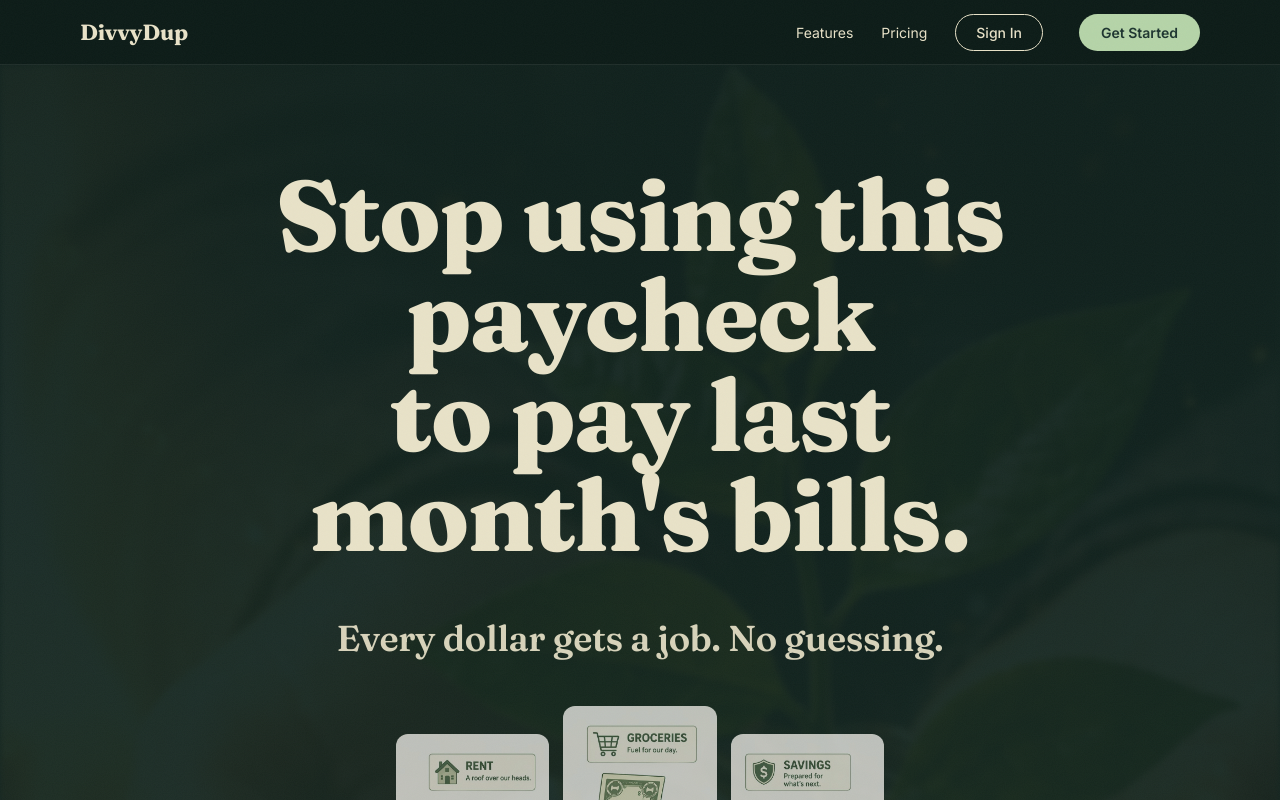
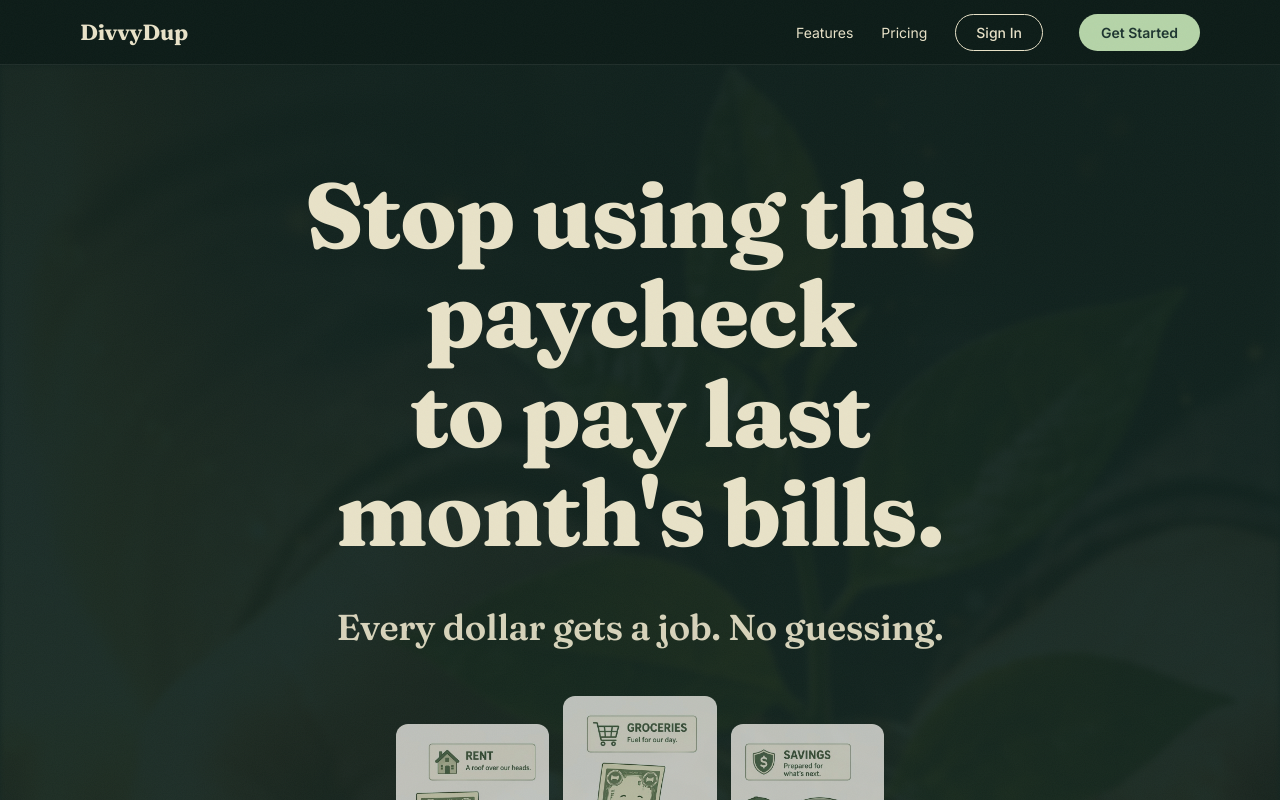
Before and after one commit to r1gger1/divvydup, a React (Vite) app: page / in a window 1280 px wide. Shown: the top 800 px of the page. Built offline with nearby package versions, Linux system fonts and the light colour scheme.

Commit message:
Tighten headline sizing and spacing for better readability

```diff
--- a/src/App.jsx
+++ b/src/App.jsx
@@ -34,7 +34,7 @@ function LandingPage({onGetStarted,onSignIn,showAddToAccount=false,onAddToAccoun
         <div style={{ position: 'absolute', inset: 0, backgroundImage: "url('/hero-background.jpg')", backgroundSize: 'cover', backgroundPosition: 'center', opacity: 0.12, filter: 'blur(3px)', zIndex: 0 }} />
         <div style={{ position: 'absolute', inset: 0, background: 'linear-gradient(180deg, rgba(13,28,24,0.72) 0%, rgba(13,28,24,0.5) 100%)', zIndex: 0 }} />
         <div style={{ position: 'relative', zIndex: 1 }}>
-          <h1 style={{fontFamily:fh,fontSize:'clamp(50px,8vw,100px)',fontWeight:800,color:C.cream,lineHeight:1.0,letterSpacing:'-0.015em',maxWidth:'820px',margin:'0 auto 52px'}}>Stop using this paycheck<br/>to pay last month's bills.</h1>
+          <h1 style={{fontFamily:fh,fontSize:'clamp(46px,7.4vw,92px)',fontWeight:800,color:C.cream,lineHeight:1.08,letterSpacing:'-0.015em',maxWidth:'740px',margin:'0 auto 44px'}}>Stop using this paycheck<br/>to pay last month's bills.</h1>
           <p style={{fontFamily:fh,fontWeight:600,fontSize:'clamp(26px,3.4vw,36px)',color:C.cream,marginTop:'8px',marginBottom:'60px',letterSpacing:'-0.01em',lineHeight:1.2,opacity:0.92}}>Every dollar gets a job. No guessing.</p>
           <div style={{display:'flex',gap:'14px',justifyContent:'center',alignItems:'flex-start',maxWidth:'480px',margin:'12px auto 64px'}}>
             <img src="/dollar_0.png" alt="Rent dollar" style={{width:'32%',height:'auto',borderRadius:'12px',transform:'translateY(14px)',opacity:0.72,transition:'transform 0.3s'}} />
```
